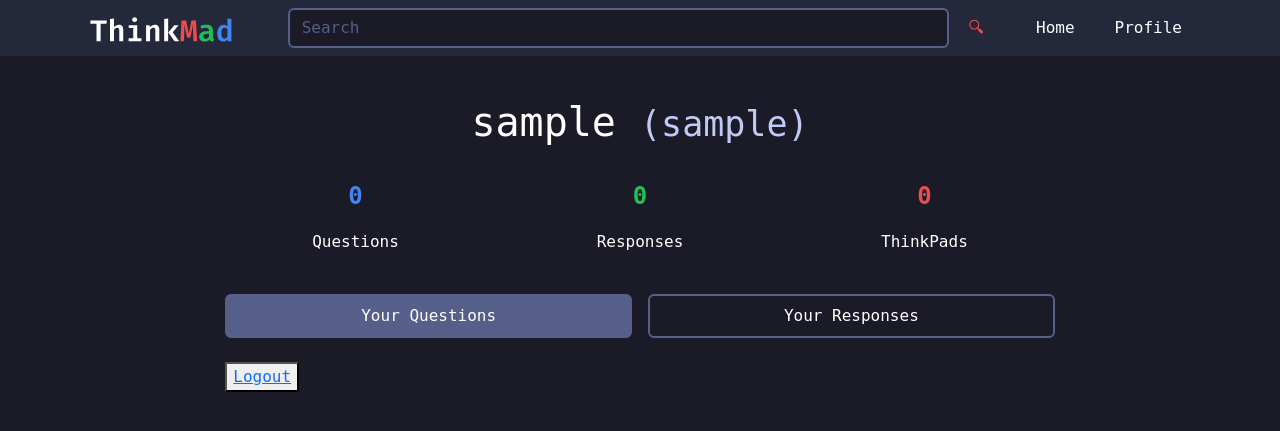
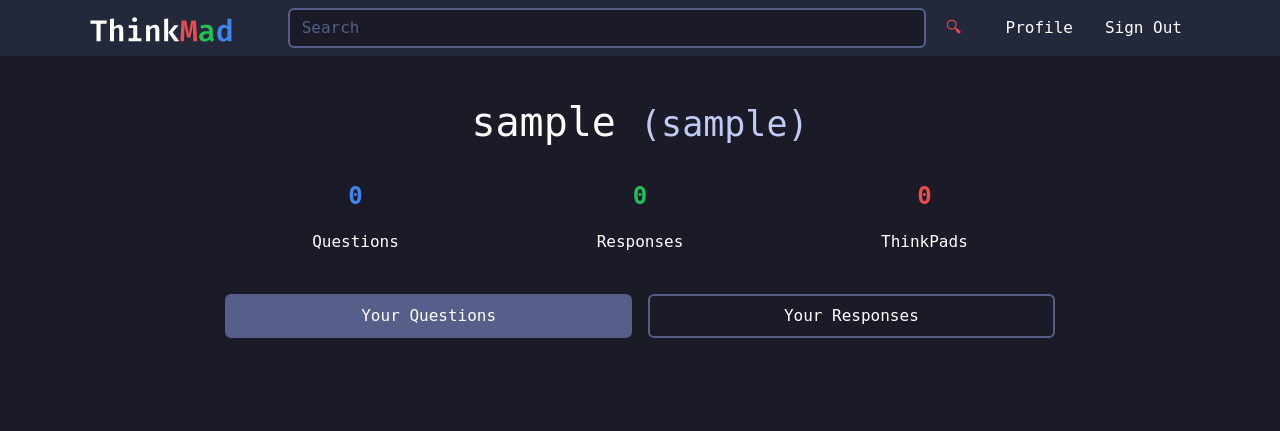
Before and after one commit to K-Straiton/CITS3403-Project, a Flask app: page /profile in a window 1280 px wide. Shown: the top 431 px of the page. Run offline with Flask 3, Linux system fonts and the light colour scheme; the visitor is signed in with stand-in values (Sample User, id 1); data that the repository does not hold is empty; some libraries are stand-ins or nearby versions.

Commit message:
Navigation bar formatting
Navigation bar has been reformatted, with redirect working fully now

```diff
--- a/app/routes.py
+++ b/app/routes.py
@@ -34,7 +34,7 @@ def loginPage():
         if user is None or not user.check_password(form.password.data):
             return redirect(url_for('loginPage'))
         login_user(user, remember=form.remember_me.data)
-        return redirect(url_for('profilePage'))
+        return redirect(url_for('index'))
 #    if form.validate_on_submit():
 #        # hashedPassword = generate_password_hash('form.username.data')
 #        # password = generate_password_hash('test')
--- a/app/templates/default.html
+++ b/app/templates/default.html
@@ -17,7 +17,7 @@
     <!-- Navbar -->
     <nav class="navbar navbar-expand-lg fixed-top bg-dark navbar-dark">
       <div class="container">
-        <a class="navbar-brand mx-2" href="#"
+        <a class="navbar-brand mx-2" href="/"
           ><img
             id="ThinkMad-logo"
             src="/static/ThinkMad.svg"
@@ -47,17 +47,21 @@
           </form>
           <ul class="navbar-nav ms-auto align-items-center pt-3 pt-lg-0">
             <li class="nav-item">
-              <a class="nav-link dash-link mx-2" href="/"
-                ><i class="fas fa-heart pe-2"></i>Home</a
-              >
+              {% if current_user.is_anonymous %}
+              <a class="nav-link dash-link mx-2 text-nowrap" href="{{ url_for('loginPage') }}"
+                >Log In</a>
+              {% else %}
+              <a class="nav-link dash-link mx-2 text-nowrap" href="{{ url_for('profilePage') }}"
+                >Profile</a>
+              {% endif %}
             </li>
             <li class="nav-item">
               {% if current_user.is_anonymous %}
-              <a class="nav-link mx-2 profile-link text-nowrap" href="{{ url_for('loginPage') }}"
-                ><i class="fas fa-plus-circle pe-2 "></i>Log In</a>
+              <a class="nav-link profile-link mx-2 text-nowrap" href="{{ url_for('signUpPage') }}"
+                >Sign Up</a>
               {% else %}
-              <a class="nav-link mx-2 profile-link text-nowrap" href="{{ url_for('profilePage') }}"
-                ><i class="fas fa-plus-circle pe-2"></i>Profile</a>
+              <a class="nav-link profile-link mx-2 text-nowrap" href="{{ url_for('logout') }}"
+                >Sign Out</a>
               {% endif %}
             </li>
           </ul>
--- a/app/templates/profile.html
+++ b/app/templates/profile.html
@@ -86,16 +86,6 @@
             </div>
           </div>
         </div>
-
-        <div>
-          {% if current_user.is_anonymous %}
-          <button>
-            <a href="{{ url_for('loginPage') }}">Login</a> {% else %}
-          </button>
-          <button>
-            <a href="{{ url_for('logout') }}">Logout</a> {% endif %}
-          </button>
-        </div>
       </div>
     </div>
   </div>
```
